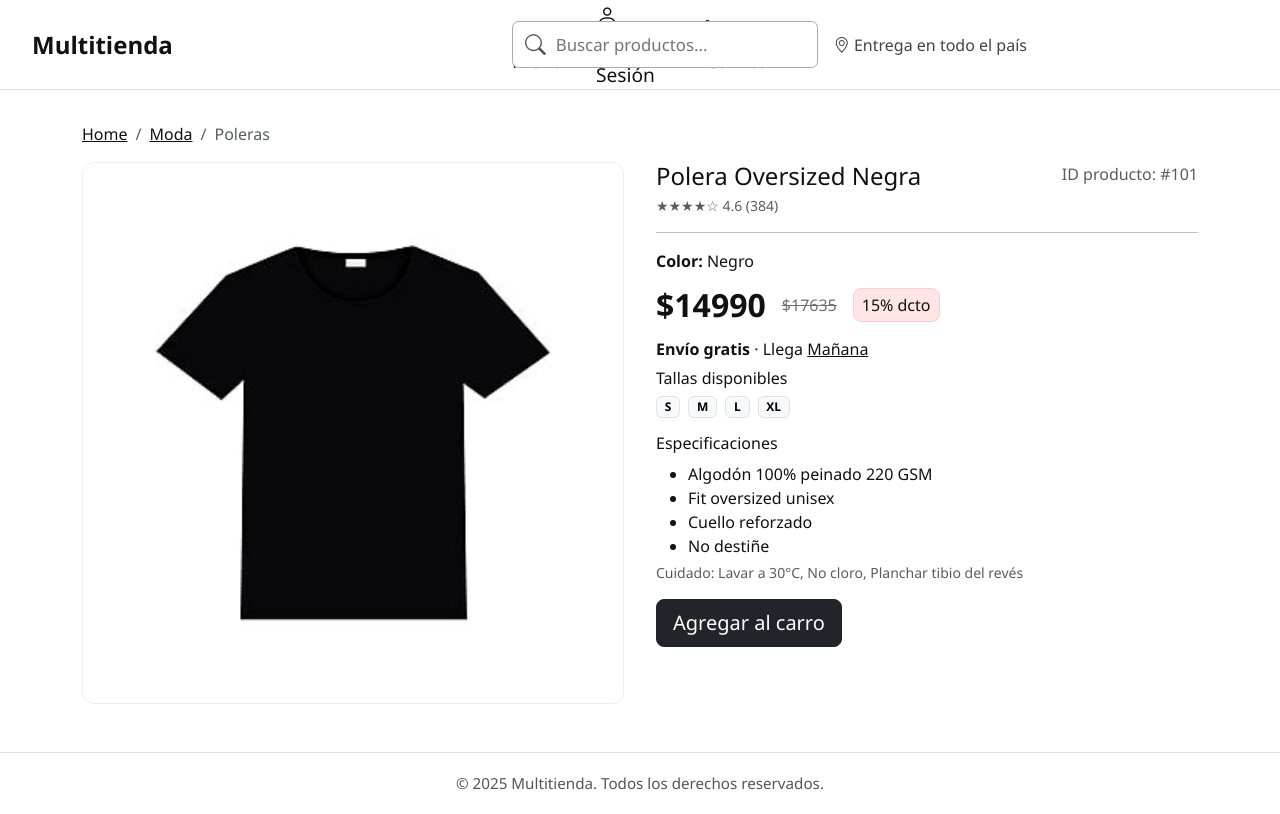
After one commit to M0uidev/Proyecto-Visualizacion, a Django app: page /producto/101/ in a window 1280 px wide. The commit adds this page. Run offline with Django 5.2, Linux system fonts and the light colour scheme; some libraries are stand-ins or nearby versions.

Commit message:
Creacion pestaña producto/

```diff
--- a/proyectoOnichan/appOnichan/static/css/pages/pagina1.css
+++ b/proyectoOnichan/appOnichan/static/css/pages/pagina1.css
@@ -19,7 +19,7 @@
 }
 
 .product-price {
-  color: #111;
+  color: #111111;
 }
 
 @media (max-width: 576px) {
--- a/proyectoOnichan/appOnichan/templates/iniciosesiontrabajador.html
+++ b/proyectoOnichan/appOnichan/templates/iniciosesiontrabajador.html
@@ -74,7 +74,7 @@
       alertBox.classList.remove('d-none');
     }
 
-    // Mostrar/ocultar contraseña
+    // Ocultar contraseña
     togglePwd.addEventListener('click', () => {
       const isPw = pass.type === 'password';
       pass.type = isPw ? 'text' : 'password';
@@ -101,7 +101,6 @@
         return;
       }
 
-      // Simular éxito (todos los logins sirven si tienen texto)
       submitBtn.disabled = true;
       submitBtn.innerHTML = '<span class="spinner-border spinner-border-sm me-2"></span>Ingresando...';
 
@@ -110,8 +109,7 @@
         submitBtn.disabled = false;
         submitBtn.innerHTML = '<i class="bi bi-box-arrow-in-right me-1"></i> Ingresar';
 
-        // 👉 Si quieres redirigir después del login, descomenta y ajusta la URL:
-        // window.location.href = "{% url 'pagina1' %}";
+        window.location.href = "{% url 'dashboardtrabajador' %}";
       }, 600);
     });
 
--- a/proyectoOnichan/appOnichan/templates/pagina1.html
+++ b/proyectoOnichan/appOnichan/templates/pagina1.html
@@ -31,7 +31,9 @@
           <div class="product-price fs-5 fw-semibold">${{ producto.price }}</div>
         </div>
         <div class="card-footer bg-white border-0 pt-0 pb-3 px-3">
-          <a href="{{ producto.detail_url }}" class="btn btn-outline-dark w-100">Ver detalles</a>
+          <a href="{% url 'producto_detalle' producto.id %}" class="btn btn-outline-dark w-100">
+            Ver detalles
+          </a>
         </div>
       </article>
     </div>
--- /dev/null
+++ b/proyectoOnichan/appOnichan/templates/producto_detalle.html
@@ -0,0 +1,94 @@
+{% extends "basecliente.html" %}
+{% load static %}
+
+{% block title %}{{ p.name }} · Multitienda{% endblock %}
+
+{% block extra_css %}
+<style>
+  .prod-hero{display:grid;grid-template-columns:1fr 1fr;gap:2rem}
+  .thumb{aspect-ratio:1/1;border:1px solid #eee;border-radius:.75rem;overflow:hidden}
+  .price{font-size:2rem;font-weight:700}
+  .price-old{text-decoration:line-through;opacity:.6}
+  .badge-sale{padding:.25rem .5rem;border-radius:.5rem;background:#ffe5e5;border:1px solid #ffcccc}
+  @media (max-width: 992px){.prod-hero{grid-template-columns:1fr}}
+</style>
+{% endblock %}
+
+{% block content %}
+<nav class="container mb-3">
+  <ol class="breadcrumb mb-0">
+    {% for crumb in d.breadcrumbs %}
+      {% if forloop.last %}
+        <li class="breadcrumb-item active">{{ crumb }}</li>
+      {% else %}
+        <li class="breadcrumb-item"><a href="{% url 'pagina1' %}">{{ crumb }}</a></li>
+      {% endif %}
+    {% endfor %}
+  </ol>
+</nav>
+
+<section class="container prod-hero">
+  <div>
+    <div class="thumb mb-3">
+      <img src="{{ p.image_url }}" alt="{{ p.name }}" class="w-100 h-100 object-fit-cover">
+    </div>
+  </div>
+
+  <div>
+    <div class="d-flex justify-content-between align-items-start">
+      <div>
+        <h1 class="h4 mb-1">{{ p.name }}</h1>
+        <div class="small text-muted">★★★★☆ {{ d.rating }} ({{ d.rating_count }})</div>
+      </div>
+      <div class="text-muted">ID producto: #{{ p.id }}</div>
+    </div>
+
+    <hr>
+
+    {% if d.color %}<p class="mb-1"><strong>Color:</strong> {{ d.color }}</p>{% endif %}
+
+    <div class="d-flex align-items-center gap-3 my-2">
+      <div class="price">${{ p.price }}</div>
+      {% if d.precio_original %}
+        <div class="price-old">${{ d.precio_original }}</div>
+        <span class="badge-sale">{{ d.descuento_pct }}% dcto</span>
+      {% endif %}
+    </div>
+
+    <p class="mb-2">
+      <strong>{{ d.envio }}</strong>{% if d.llega %} · Llega <u>{{ d.llega }}</u>{% endif %}
+    </p>
+
+    {% if d.sizes %}
+      <div class="mb-3">
+        <h2 class="h6 mb-2">Tallas disponibles</h2>
+        <div class="d-flex flex-wrap gap-2">
+          {% for t in d.sizes %}
+            <span class="badge text-bg-light border">{{ t }}</span>
+          {% endfor %}
+        </div>
+      </div>
+    {% endif %}
+
+    {% if d.capacity_l %}
+      <p class="mb-2"><strong>Capacidad:</strong> {{ d.capacity_l }} L</p>
+    {% endif %}
+
+    {% if d.warranty %}
+      <p class="mb-2"><strong>Garantía:</strong> {{ d.warranty }}</p>
+    {% endif %}
+
+    <div class="mb-3">
+      <h2 class="h6">Especificaciones</h2>
+      <ul class="mb-1">
+        {% for s in d.specs %}<li>{{ s }}</li>{% endfor %}
+      </ul>
+      {% if d.care %}
+        <div class="small text-muted">Cuidado: {{ d.care|join:", " }}</div>
+      {% endif %}
+    </div>
+
+    <button class="btn btn-dark btn-lg">Agregar al carro</button>
+  </div>
+</section>
+{% endblock %}
--- a/proyectoOnichan/appOnichan/urls.py
+++ b/proyectoOnichan/appOnichan/urls.py
@@ -5,4 +5,6 @@ urlpatterns = [
     path('pagina1/', views.pagina1, name='pagina1'),
     path('iniciosesiontrabajador/', views.iniciosesiontrabajador, name='iniciosesiontrabajador'),
     path('pagina3/', views.pagina3, name='pagina3'),
+    path('dashboardtrabajador/', views.dashboardtrabajador, name='dashboardtrabajador'),
+    path("producto/<int:pid>/", views.producto_detalle, name="producto_detalle"),
 ]
--- a/proyectoOnichan/appOnichan/views.py
+++ b/proyectoOnichan/appOnichan/views.py
@@ -1,91 +1,135 @@
 from django.shortcuts import render
+from django.http import Http404
 
+PRODUCTOS = [
+    {"id": 101, "name": "Polera Oversized Negra",    "price": 14990, "image_url": "/static/images/productos/polera_negra.png",     "is_new": True},
+    {"id": 102, "name": "Zapatillas Urban Classic",   "price": 39990, "image_url": "/static/images/productos/zapatillas_urban.png", "is_new": False},
+    {"id": 103, "name": "Pantalón Cargo Verde",       "price": 29990, "image_url": "/static/images/productos/pantalon_cargo.png",   "is_new": True},
+    {"id": 104, "name": "Chaqueta Denim Azul",        "price": 34990, "image_url": "/static/images/productos/chaqueta_denim.png",   "is_new": False},
+    {"id": 105, "name": "Gorro Beanie Gris",          "price": 9990, "image_url": "/static/images/productos/gorro_gris.png",       "is_new": True},
+    {"id": 106, "name": "Polerón Essential Blanco",   "price": 25990, "image_url": "/static/images/productos/poleron_blanco.png",   "is_new": False},
+    {"id": 107, "name": "Mochila Explorer Negra",     "price": 27990, "image_url": "/static/images/productos/mochila_negra.png",    "is_new": False},
+    {"id": 108, "name": "Botines Urbanos Cuero",      "price": 49990, "image_url": "/static/images/productos/botines_cuero.png",    "is_new": True},
+    {"id": 109, "name": "Cinturón Minimal",           "price": 12990, "image_url": "/static/images/productos/cinturon.png",         "is_new": False},
+    {"id": 110, "name": "Reloj Vintage Metal",        "price": 55990, "image_url": "/static/images/productos/reloj_metal.png",      "is_new": True},
+]
+
+# Detalle con sentido por producto (puedes tunear lo que quieras)
+PRODUCT_DETAILS = {
+    101: {  # Polera
+        "breadcrumbs": ["Home", "Moda", "Poleras"],
+        "rating": 4.6, "rating_count": 384,
+        "color": "Negro",
+        "sizes": ["S", "M", "L", "XL"],
+        "specs": ["Algodón 100% peinado 220 GSM", "Fit oversized unisex", "Cuello reforzado", "No destiñe"],
+        "care": ["Lavar a 30°C", "No cloro", "Planchar tibio del revés"],
+        "descuento_pct": 15, "envio": "Envío gratis", "llega": "Mañana",
+    },
+    102: {  # Zapatillas
+        "breadcrumbs": ["Home", "Calzado", "Zapatillas"],
+        "rating": 4.8, "rating_count": 1207,
+        "color": "Blanco/Negro",
+        "sizes": ["38","39","40","41","42","43","44"],
+        "specs": ["Suela EVA antideslizante", "Plantilla memory foam", "Capellada respirable"],
+        "descuento_pct": 25, "envio": "Retiro hoy en tienda B", "llega": "Jueves",
+    },
+    103: {  # Pantalón cargo
+        "breadcrumbs": ["Home", "Moda", "Pantalones"],
+        "rating": 4.5, "rating_count": 228,
+        "color": "Verde oliva",
+        "sizes": ["28","30","32","34","36"],
+        "specs": ["Tela ripstop stretch", "6 bolsillos funcionales", "Cintura ajustable"],
+        "descuento_pct": 20, "envio": "Envío gratis", "llega": "Mañana",
+    },
+    104: {  # Chaqueta
+        "breadcrumbs": ["Home", "Moda", "Chaquetas"],
+        "rating": 4.7, "rating_count": 312,
+        "color": "Azul índigo",
+        "sizes": ["S","M","L","XL"],
+        "specs": ["Denim 12 oz", "Costuras reforzadas", "Botones metálicos"],
+        "descuento_pct": 10, "envio": "Despacho programado", "llega": "Viernes",
+    },
+    105: {  # Beanie
+        "breadcrumbs": ["Home", "Accesorios", "Gorros"],
+        "rating": 4.4, "rating_count": 97,
+        "color": "Gris",
+        "specs": ["Tejido acrílico hipoalergénico", "Unisex", "Talla única"],
+        "descuento_pct": 0, "envio": "Retiro hoy en tienda A", "llega": "Mañana",
+    },
+    106: {  # Polerón
+        "breadcrumbs": ["Home", "Moda", "Polerones"],
+        "rating": 4.6, "rating_count": 541,
+        "color": "Blanco",
+        "sizes": ["S","M","L","XL"],
+        "specs": ["French terry 300 GSM", "Capucha forrada", "Bolsillo canguro"],
+        "descuento_pct": 18, "envio": "Envío gratis", "llega": "Mañana",
+    },
+    107: {  # Mochila
+        "breadcrumbs": ["Home", "Accesorios", "Mochilas"],
+        "rating": 4.7, "rating_count": 660,
+        "color": "Negro",
+        "capacity_l": 22,
+        "specs": ["Compartimento laptop 15.6\"", "Tela repelente al agua", "Bolsillo oculto"],
+        "descuento_pct": 12, "envio": "Envío a domicilio", "llega": "Jueves",
+    },
+    108: {  # Botines
+        "breadcrumbs": ["Home", "Calzado", "Botines"],
+        "rating": 4.9, "rating_count": 188,
+        "color": "Cuero café",
+        "sizes": ["39","40","41","42","43"],
+        "specs": ["Cuero legítimo", "Suela antideslizante", "Forro respirable"],
+        "descuento_pct": 30, "envio": "Envío gratis", "llega": "Mañana",
+    },
+    109: {  # Cinturón
+        "breadcrumbs": ["Home", "Accesorios", "Cinturones"],
+        "rating": 4.3, "rating_count": 75,
+        "color": "Negro",
+        "sizes": ["S (80-90)","M (90-100)","L (100-110)"],
+        "specs": ["Cuero sintético premium", "Hebilla metálica mate"],
+        "descuento_pct": 5, "envio": "Retiro en tienda C", "llega": "Viernes",
+    },
+    110: {  # Reloj
+        "breadcrumbs": ["Home", "Accesorios", "Relojes"],
+        "rating": 4.8, "rating_count": 420,
+        "color": "Acero",
+        "specs": ["Cuarzo japonés", "Resistencia al agua 5 ATM", "Malla de acero"],
+        "warranty": "12 meses",
+        "descuento_pct": 22, "envio": "Envío asegurado", "llega": "Miércoles",
+    },
+}
 
 def index(request):
     return pagina1(request)
 
-
 def pagina1(request):
-    # Lista de 10 productos hardcodeados
-    productos = [
-        {
-            "name": "Polera Oversized Negra",
-            "price": 14990,
-            "image_url": "/static/images/productos/polera_negra.png",
-            "is_new": True,
-            "detail_url": "#",
-        },
-        {
-            "name": "Zapatillas Urban Classic",
-            "price": 39990,
-            "image_url": "/static/images/productos/zapatillas_urban.png",
-            "is_new": False,
-            "detail_url": "#",
-        },
-        {
-            "name": "Pantalón Cargo Verde",
-            "price": 29990,
-            "image_url": "/static/images/productos/pantalon_cargo.png",
-            "is_new": True,
-            "detail_url": "#",
-        },
-        {
-            "name": "Chaqueta Denim Azul",
-            "price": 34990,
-            "image_url": "/static/images/productos/chaqueta_denim.png",
-            "is_new": False,
-            "detail_url": "#",
-        },
-        {
-            "name": "Gorro Beanie Gris",
-            "price": 9990,
-            "image_url": "/static/images/productos/gorro_gris.png",
-            "is_new": True,
-            "detail_url": "#",
-        },
-        {
-            "name": "Polerón Essential Blanco",
-            "price": 25990,
-            "image_url": "/static/images/productos/poleron_blanco.png",
-            "is_new": False,
-            "detail_url": "#",
-        },
-        {
-            "name": "Mochila Explorer Negra",
-            "price": 27990,
-            "image_url": "/static/images/productos/mochila_negra.png",
-            "is_new": False,
-            "detail_url": "#",
-        },
-        {
-            "name": "Botines Urbanos Cuero",
-            "price": 49990,
-            "image_url": "/static/images/productos/botines_cuero.png",
-            "is_new": True,
-            "detail_url": "#",
-        },
-        {
-            "name": "Cinturón Minimal",
-            "price": 12990,
-            "image_url": "/static/images/productos/cinturon.png",
-            "is_new": False,
-            "detail_url": "#",
-        },
-        {
-            "name": "Reloj Vintage Metal",
-            "price": 55990,
-            "image_url": "/static/images/productos/reloj_metal.png",
-            "is_new": True,
-            "detail_url": "#",
-        },
-    ]
-
-    return render(request, "pagina1.html", {"productos": productos})
-
+    return render(request, "pagina1.html", {"productos": PRODUCTOS})
 
 def iniciosesiontrabajador(request):
     return render(request, "iniciosesiontrabajador.html")
 
-
 def pagina3(request):
     return render(request, "pagina3.html")
+
+def dashboardtrabajador(request):
+    return render(request, "dashboardtrabajador.html")
+
+def producto_detalle(request, pid: int):
+    producto = next((p for p in PRODUCTOS if p["id"] == pid), None)
+    if not producto:
+        raise Http404("Producto no encontrado")
+
+    # Detalle específico si existe, si no, uno base.
+    d = PRODUCT_DETAILS.get(pid, {
+        "breadcrumbs": ["Home", "Productos"],
+        "rating": 4.5, "rating_count": 100,
+        "color": "Único",
+        "specs": ["Producto de alta calidad"],
+        "descuento_pct": 0, "envio": "Envío a todo Chile", "llega": "Próxima semana",
+    })
+
+    # Precio original si hay descuento
+    precio = producto["price"]
+    descuento = d.get("descuento_pct", 0)
+    d["precio_original"] = round(precio / (1 - descuento/100)) if descuento else None
+
+    return render(request, "producto_detalle.html", {"p": producto, "d": d})
```
Also changed, not shown: proyectoOnichan/appOnichan/templates/dashboardtrabajador.html (+8 -0 lines).
